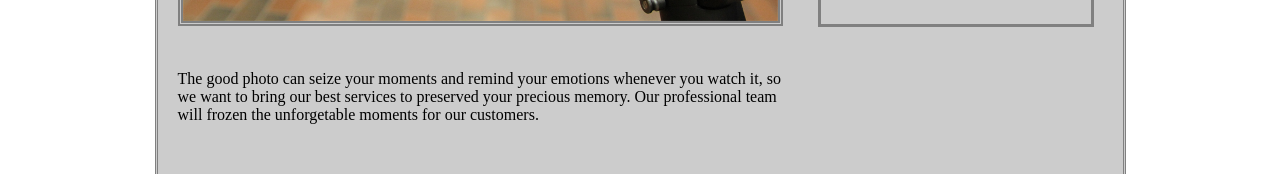
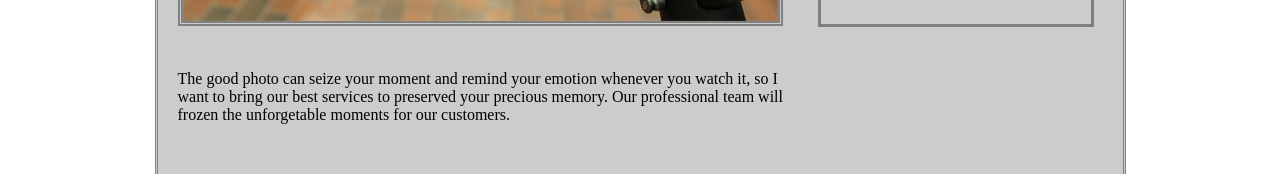
Before and after one commit to paininthea-rgb/C_Hoang_Final_Intergrated_Project, a plain HTML site: page about.html in a window 1280 px wide. Shown: the part 700-874 px from the top of the page. Drawn offline with Linux system fonts and the light colour scheme.

Commit message:
Update about.html

```diff
--- a/about.html
+++ b/about.html
@@ -25,7 +25,7 @@
         </p>
         <img class="a" src="images/about.jpg">
         <p class="content">
-            The good photo can seize your moments and remind your emotions whenever you watch it, so we want to bring our best services to preserved your precious memory. Our professional team will frozen the unforgetable moments for our customers.
+            The good photo can seize your moment and remind your emotion whenever you watch it, so I want to bring our best services to preserved your precious memory. Our professional team will frozen the unforgetable moments for our customers.
         </p>
         <div class="late">
             <hr/>
```
